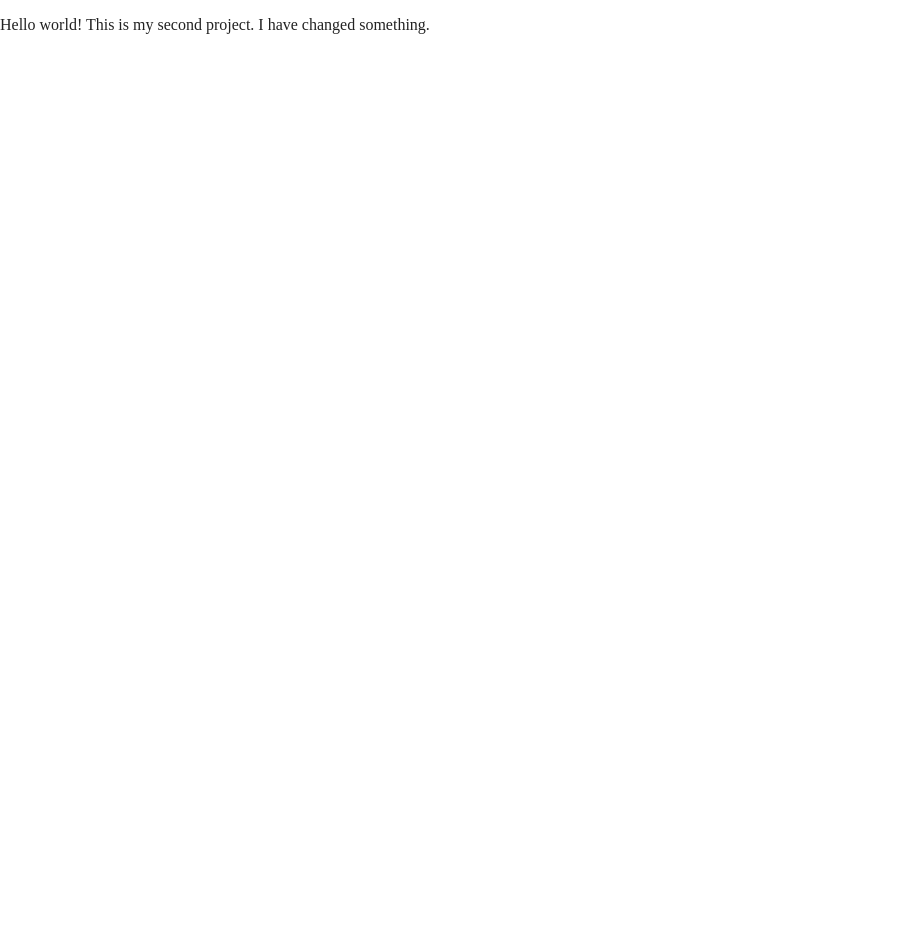
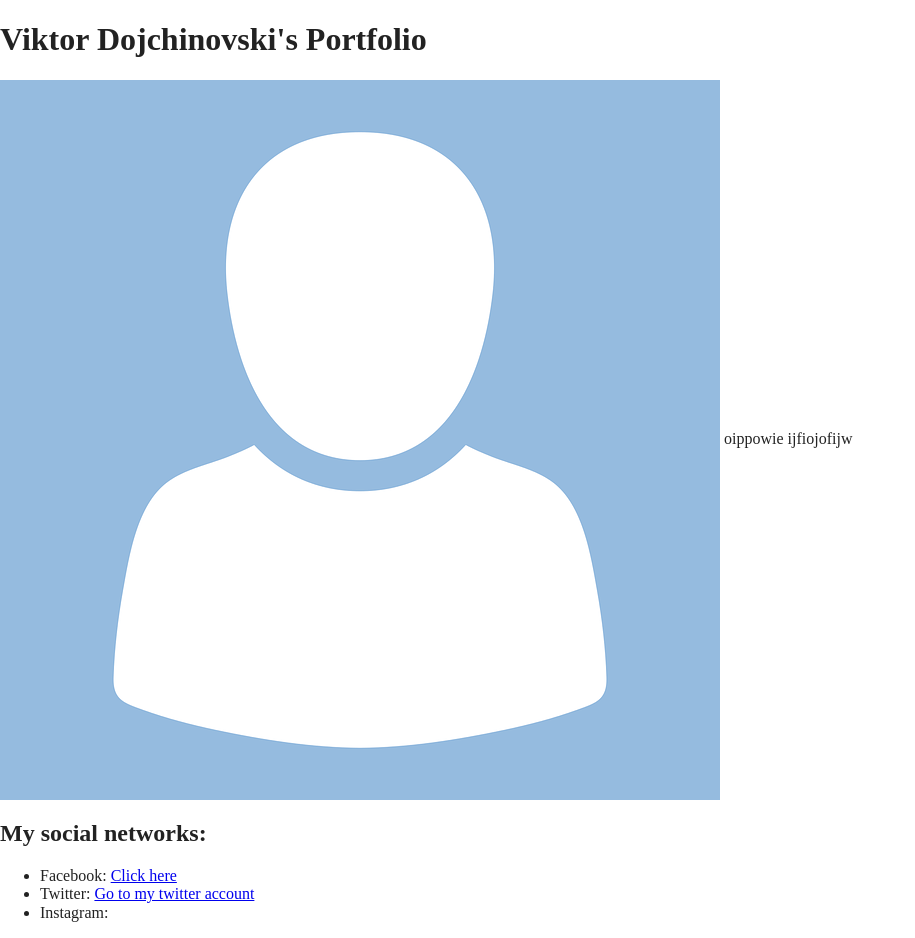
Before and after one commit to ViktorDojcinovski/first, a website built with Parcel: page index.html in a window 1280 px wide. Shown: the whole page, without its empty margins (0-915 px from the left). Before the commit the page ends 800 px from the top, so only its background shows below. Built offline with nearby package versions, Linux system fonts and the light colour scheme.

Commit message:
Finish HTML4 structure

```diff
--- a/index.html
+++ b/index.html
@@ -23,7 +23,22 @@
 
   <body>
     <!-- Add your site or application content here -->
-    <p>Hello world! This is my second project. I have changed something.</p>
+    <div>
+      <h1>Viktor Dojchinovski's Portfolio</h1>
+      <img src="./img/avatar.png" />
+      <span>oippowie</span>
+      <span>ijfiojofijw</span>
+    </div>
+    <div>
+      <h2>My social networks:</h2>
+      <ul>
+        <li>Facebook: <a href="https://facebook.com">Click here</a></li>
+        <li>
+          Twitter: <a href="https://twitter.com">Go to my twitter account</a>
+        </li>
+        <li>Instagram:</li>
+      </ul>
+    </div>
     <script src="js/vendor/modernizr-3.11.2.min.js"></script>
     <script src="js/plugins.js"></script>
     <script src="js/main.js"></script>
```
Also changed, not shown: img/avatar.png (added).
